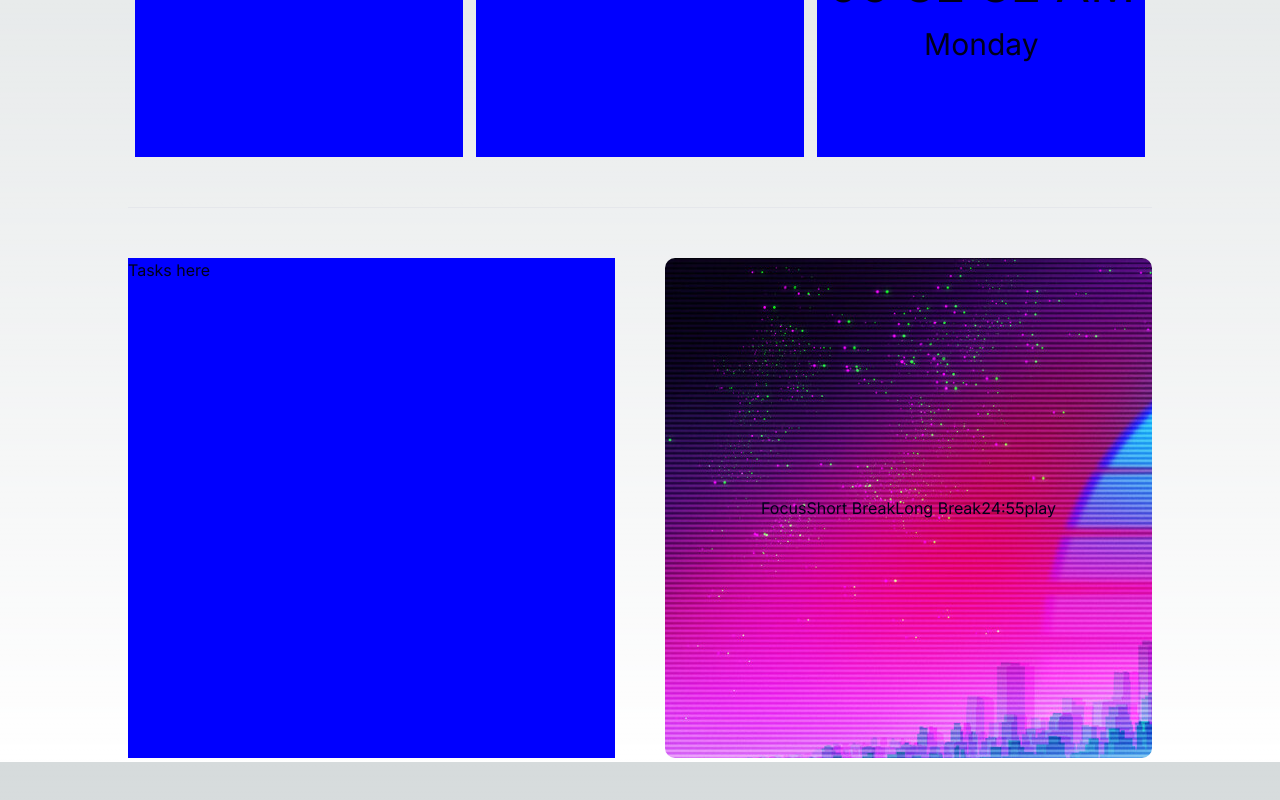
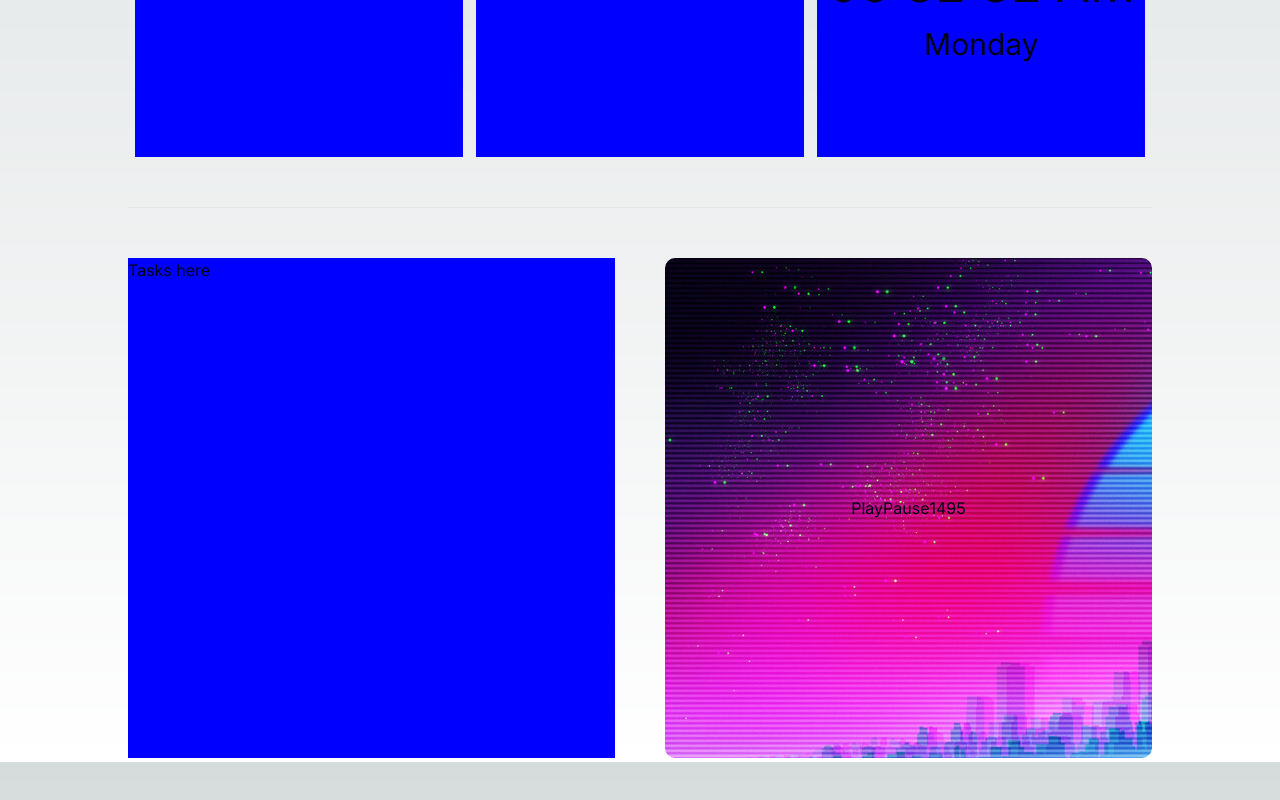
Before and after one commit to Nesphra/ergo, a Next.js app: page / in a window 1280 px wide. Shown: the part 578-1378 px from the top of the page. Built offline with nearby package versions, Linux system fonts and the light colour scheme.

Commit message:
branck trying

```diff
--- a/app/timer.tsx
+++ b/app/timer.tsx
@@ -1,42 +1,22 @@
 import React, { useEffect, useState } from 'react';
-
-interface State {
-    time: number;
-    seconds: number;
-    minutes: number;
-}
 
 const Timer = () => {
     debugger;
-    const [state, setState] = useState<State>({
-        time: 1500,
-        seconds: 0,
-        minutes: 25,
-    });
+    const [time, setState] = useState<number>();
 
     useEffect(() => {
-        setTimeout(() => {
-            if (state.time === 0){
-                return;
-            }
-
-            setState({
-                time: state.time - 1,
-                minutes: Math.floor((state.time - 1)/ 60),
-                seconds: state.time - Math.floor((state.time - 1)/60) * 60 -1,
-            });
-        }, 1000);
-    }, [state.time]);
+        var time: number = 1500
+        setInterval(() => {
+            time = time - 1;
+            setState(time)
+        }, 1000)
+    }, []);
 
     return (
         <div className="Pomodoro">
-            <button>Focus</button>
-            <button>Short Break</button>
-            <button>Long Break</button>
-            <h1>{`${state.minutes}:${
-                state.seconds <= 10 ? `0${state.seconds}`: state.seconds
-            }`}</h1>
-            <button id="button">play</button>
+            <button>Play</button>
+            <button>Pause</button>
+            <h1>{`${time}`}</h1>
         </div>
     );
 };
```
